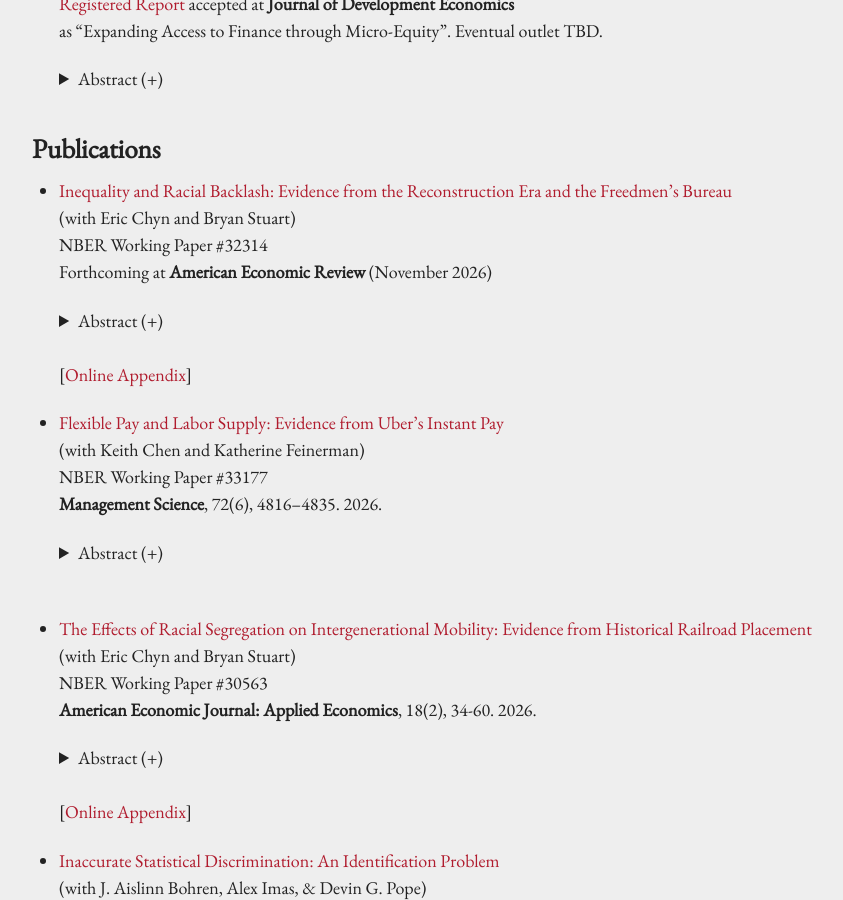
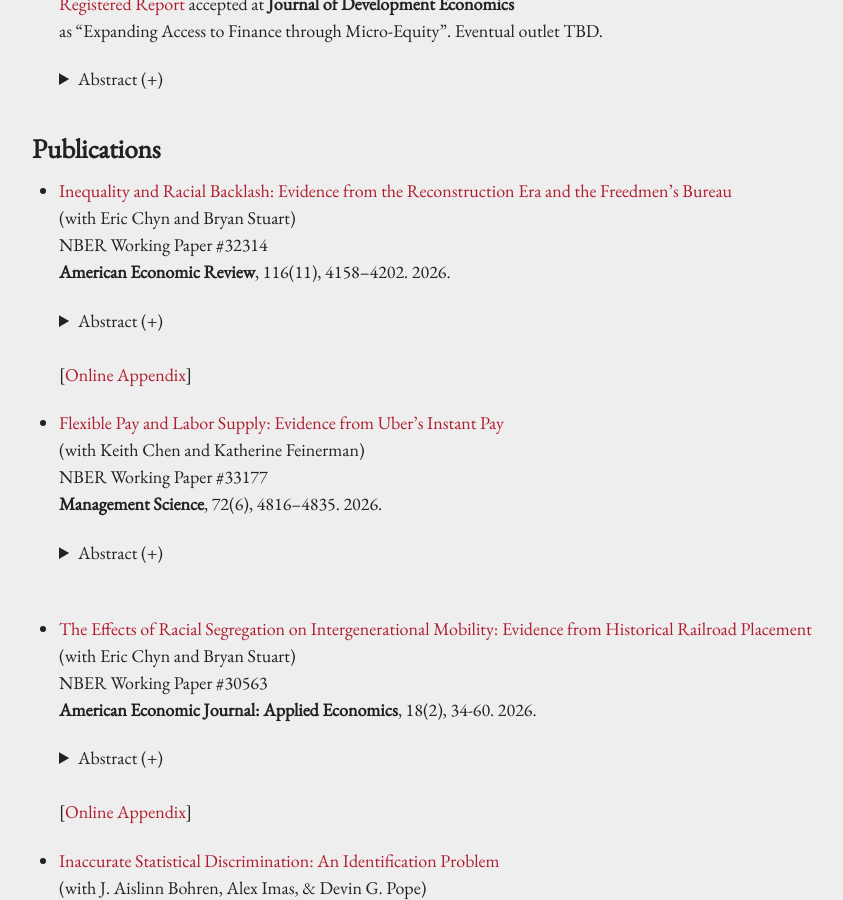
Before and after one commit to kareemhaggag/kareemhaggag.github.io, a Jekyll site: the page built from research.md, in a window 1280 px wide and 900 px high, scrolled down 562 px. Shown: the whole window, without its empty margins (185-1028 px from the left). Built offline with Jekyll 4.4.1, drawn with Linux system fonts in a browser that asks for light colours; comment, search, counter and statistics services are not loaded; our own code applies the rules of GitHub Pages for plain Markdown files.

Commit message:
Research page: Freedmen's Bureau paper published in AER
- f/Freedmens_Bureau.pdf: the April 2026 accepted draft is replaced by the
  published article, American Economic Review 116(11): 4158-4202,
  doi:10.1257/aer.20241561. The file name is unchanged so existing links work.
- research.md: "Forthcoming at AER (November 2026)" becomes the full citation,
  in the format of the Management Science and AEJ: Applied entries.

The online appendix link is unchanged. Another session's uncommitted Ideology
edits (new PDF and the October 2026 date) are left unstaged.

Co-Authored-By: Claude Opus 5.5 <noreply@anthropic.com>

```diff
--- a/research.md
+++ b/research.md
@@ -43,7 +43,7 @@ permalink: /research/
 * [Inequality and Racial Backlash: Evidence from the Reconstruction Era and the Freedmen's Bureau](/f/Freedmens_Bureau.pdf)<br />
   (with Eric Chyn and Bryan Stuart)<br />
   NBER Working Paper #32314<br />
-  Forthcoming at **American Economic Review** (November 2026)
+  **American Economic Review**, 116(11), 4158–4202. 2026.
 
    <details><summary> Abstract (+) </summary>
 
```
Also changed, not shown: 1 other file.
